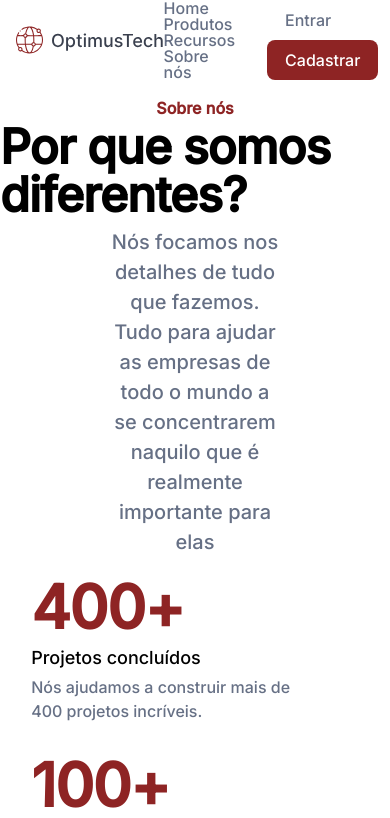
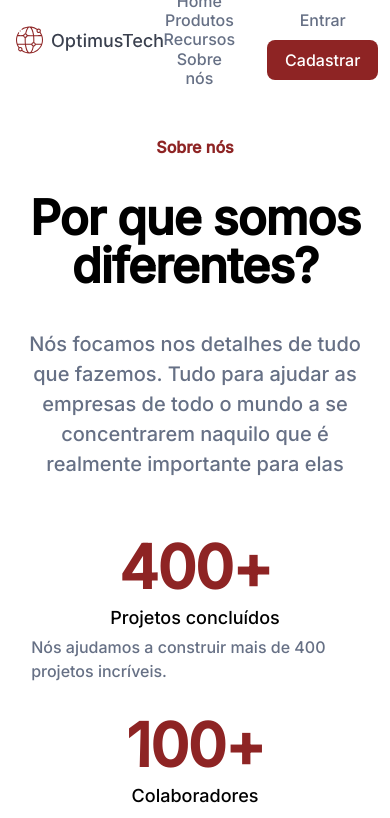
Before and after one commit to PedroHAMartins/7DaysCodeHTMLCSS, a plain HTML site: page index.html in a window 390 px wide. Shown: the top 818 px of the page. Drawn offline with Linux system fonts and the light colour scheme.

Commit message:
First responsive version made to mobile devices

```diff
--- a/styles/style.css
+++ b/styles/style.css
@@ -177,3 +177,44 @@
     font-size: 1.25em;
     margin-bottom: 4em;
 }
+
+@media (max-width: 480px) {
+    /* .nav{
+        background-color: red;
+        justify-content: space-between;
+        height: 100px;
+        justify-content: center;
+    } */
+    .nav-menu{
+        text-align: center;
+        justify-content: center;
+        line-height: 120%;
+    }
+    .nav-buttons{
+        text-align: center;
+    }
+    /*
+    .nav-logo{
+        background-color: yellow;
+    } */
+    .header-aboutus-title{
+        margin: 10% 0%;
+    }
+    .header-aboutus-subtitle{
+        text-align: center;
+    }
+    .header-aboutus-text{
+        text-align: center;
+        padding: 0 5%;
+        margin: 10% 0;
+    }
+    .metrics-cards{
+        align-items: center;
+        width: 100%;
+        margin: 0;
+    }
+    .jobs{
+        text-align: center;
+        margin: 0 5%;
+    }
+}
```
